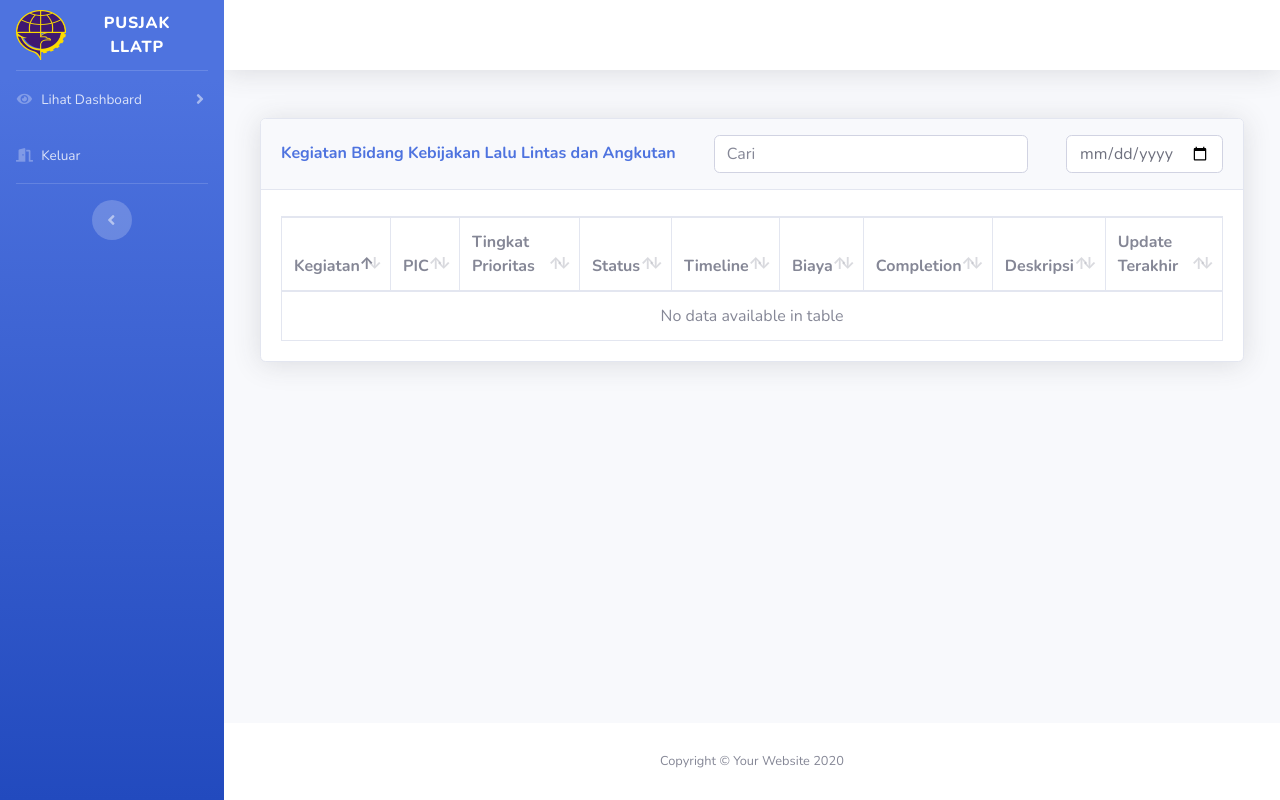
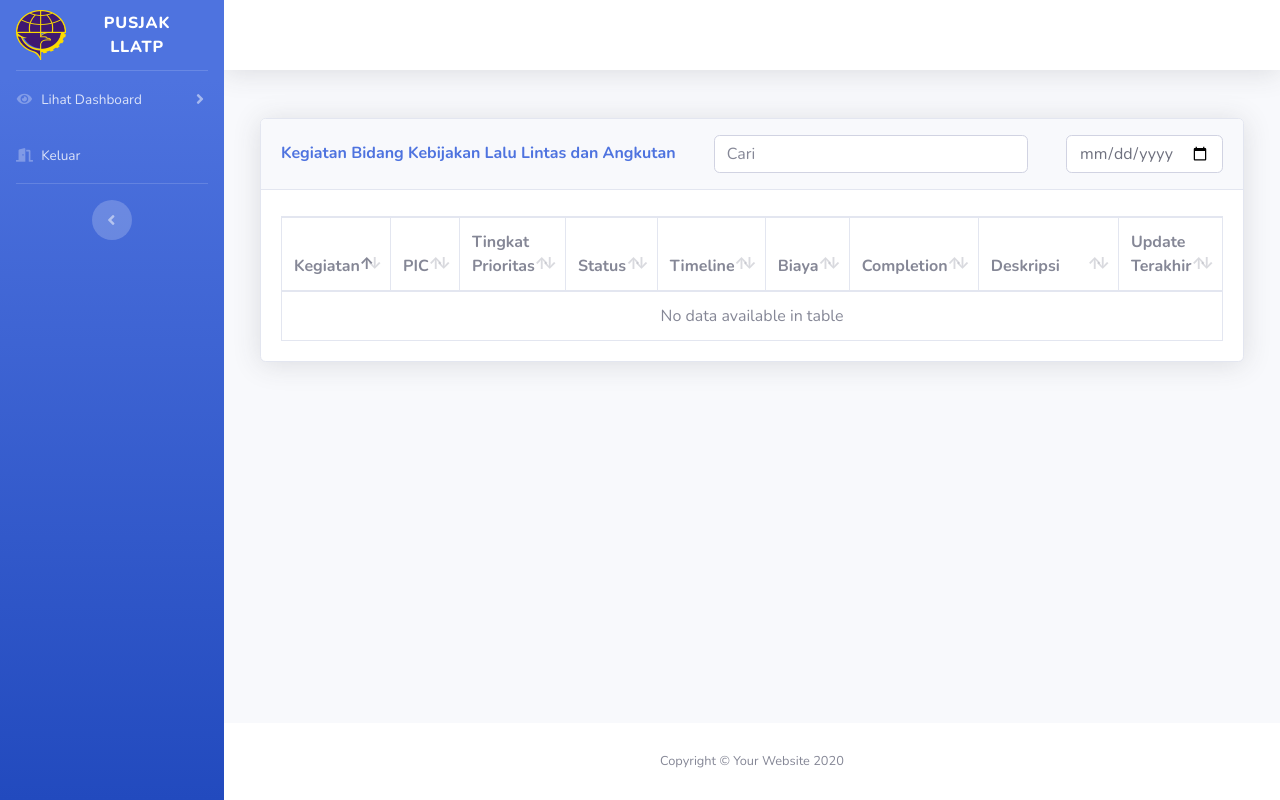
Before and after one commit to pusjaka/dashboard, a CodeIgniter app: the page made by application/views/dashboard_pe/index.php in a window 1280 px wide. Run offline with CodeIgniter, Linux system fonts and the light colour scheme; data that the repository does not hold is empty; some libraries are stand-ins or nearby versions.

Commit message:
adjust column width

```diff
--- a/application/views/dashboard_pe/index.php
+++ b/application/views/dashboard_pe/index.php
@@ -164,7 +164,7 @@
 														<th>Timeline</th>
 														<th>Biaya</th>
 														<th>Completion</th>
-														<th>Deskripsi</th>
+														<th width="20%">Deskripsi</th>
 														<th>Update Terakhir</th>
 													</tr>
 												</thead>
--- a/application/views/dashboard_ptpp/index.php
+++ b/application/views/dashboard_ptpp/index.php
@@ -165,7 +165,7 @@
 														<th>Timeline</th>
 														<th>Biaya</th>
 														<th>Completion</th>
-														<th>Deskripsi Update</th>
+														<th width="20%">Deskripsi Update</th>
 														<th>Update Terakhir</th>
 													</tr>
 												</thead>
```
